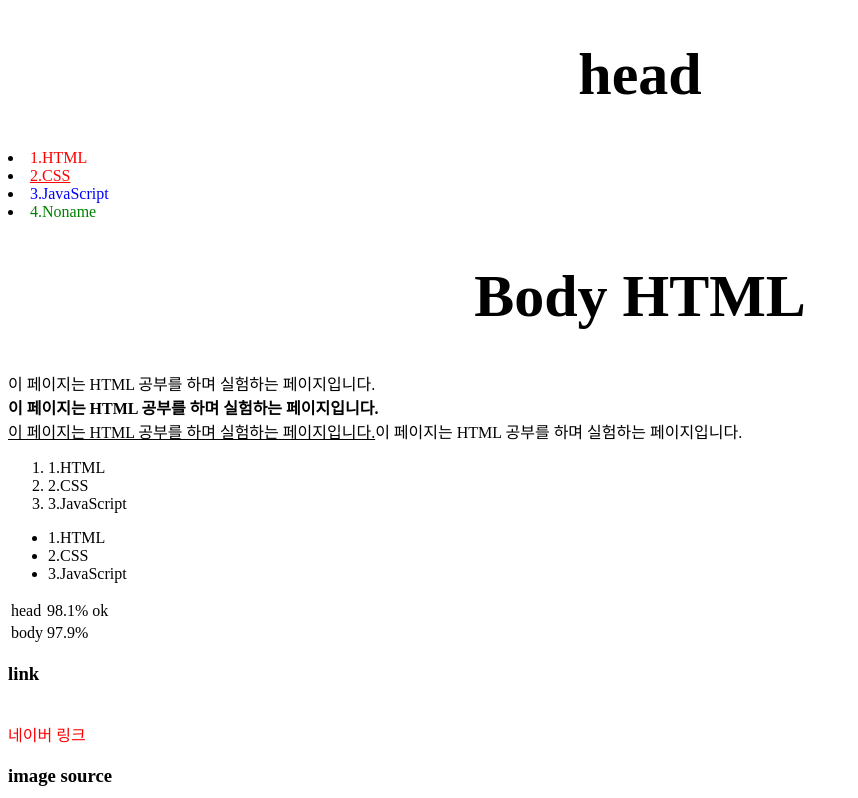
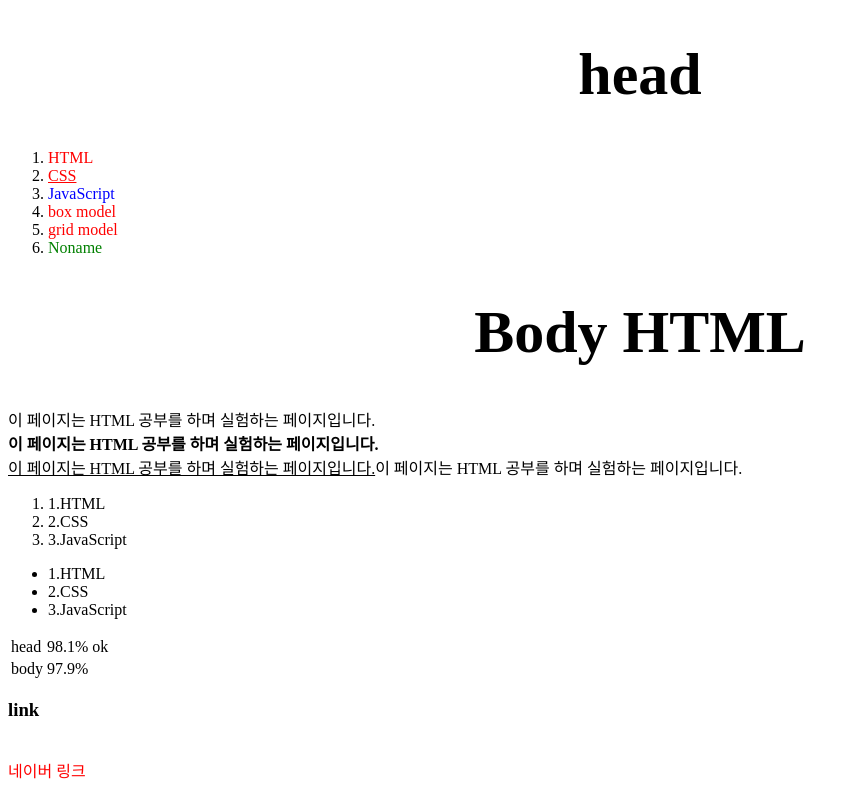
Before and after one commit to Mint-Lee/Mint-Lee.github.io, a plain HTML site: page index.html in a window 1280 px wide. Shown: the top 798 px of the page, without its empty margins (0-858 px from the left). Drawn offline with Linux system fonts and the light colour scheme; a script that the page names is missing.

Commit message:
Update index.html
box, gird model 링크 추가

```diff
--- a/index.html
+++ b/index.html
@@ -20,10 +20,14 @@
     </style>
     <title>Mint-Lee's Labpage</title>   <!--탭창의 이름-->
     <h1>head</h1>
-    <li><a href="index.html">1.HTML</a></li>   <!--폴더 안에 있는 파일을 링크걸어서 사용했음-->
-    <li><a href="2.html" style="color:red;text-decoration:underline">2.CSS</a></li>   <!--개별 css 줄때 style을 넣어서 사용-->
-    <li><a href="3.html" class="saw">3.JavaScript</a></li>  <!--다수중 선택하고 싶을때 class를 사용하여 일부를 선택하게 만들수있음-->
-    <li><class="saw" id="active">4.Noname</li>     <!--id는 단 한개만 설정함-->
+    <ol>
+      <li><a href="index.html">HTML</a></li>   <!--폴더 안에 있는 파일을 링크걸어서 사용했음-->
+      <li><a href="2.html" style="color:red;text-decoration:underline">CSS</a></li>   <!--개별 css 줄때 style을 넣어서 사용-->
+      <li><a href="3.html" class="saw">JavaScript</a></li>  <!--다수중 선택하고 싶을때 class를 사용하여 일부를 선택하게 만들수있음-->
+      <li><a href="box.html">box model</a></li>
+      <li><a href="grid.html">grid model</a></li>
+      <li><class="saw" id="active">Noname</li>     <!--id는 단 한개만 설정함-->
+    </ol>
 
   </head>
   <body>
```
